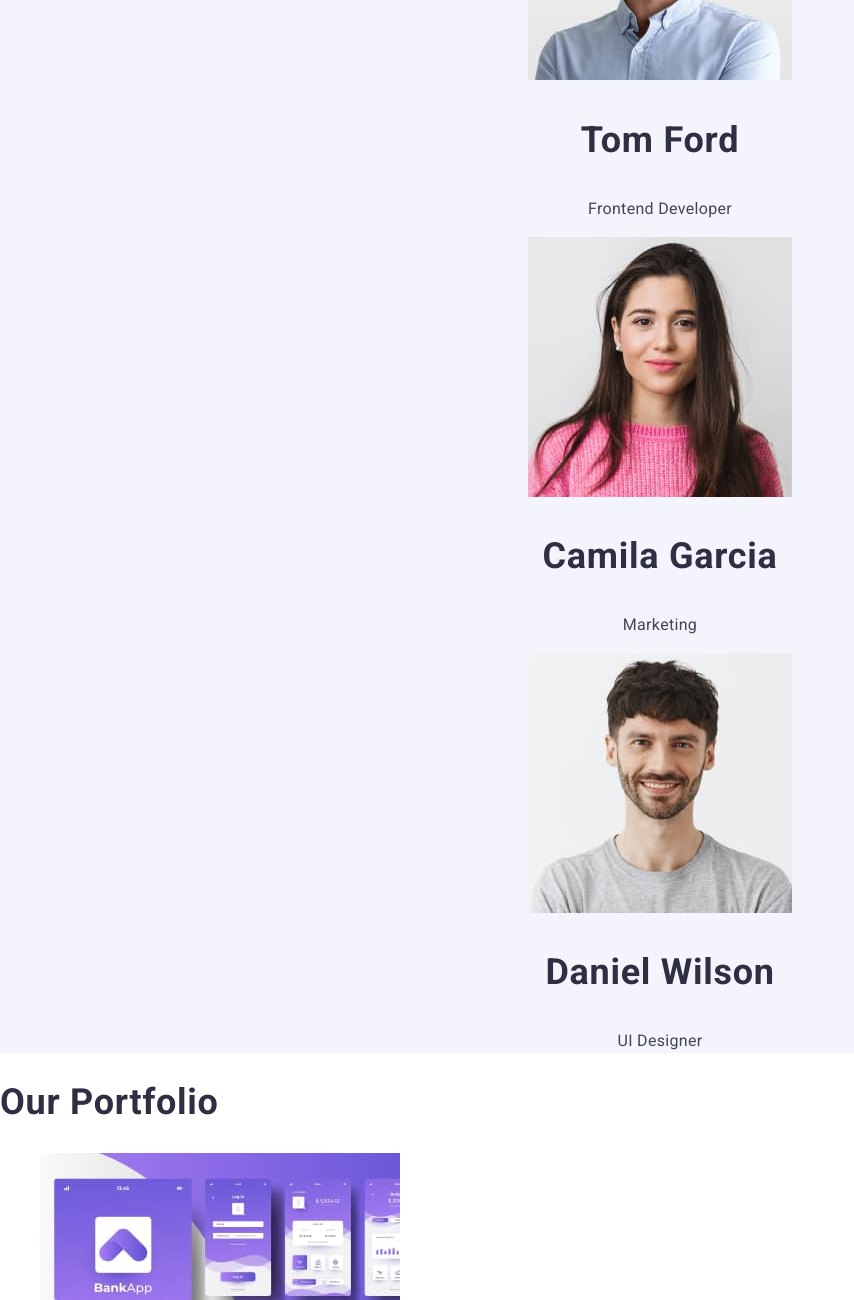
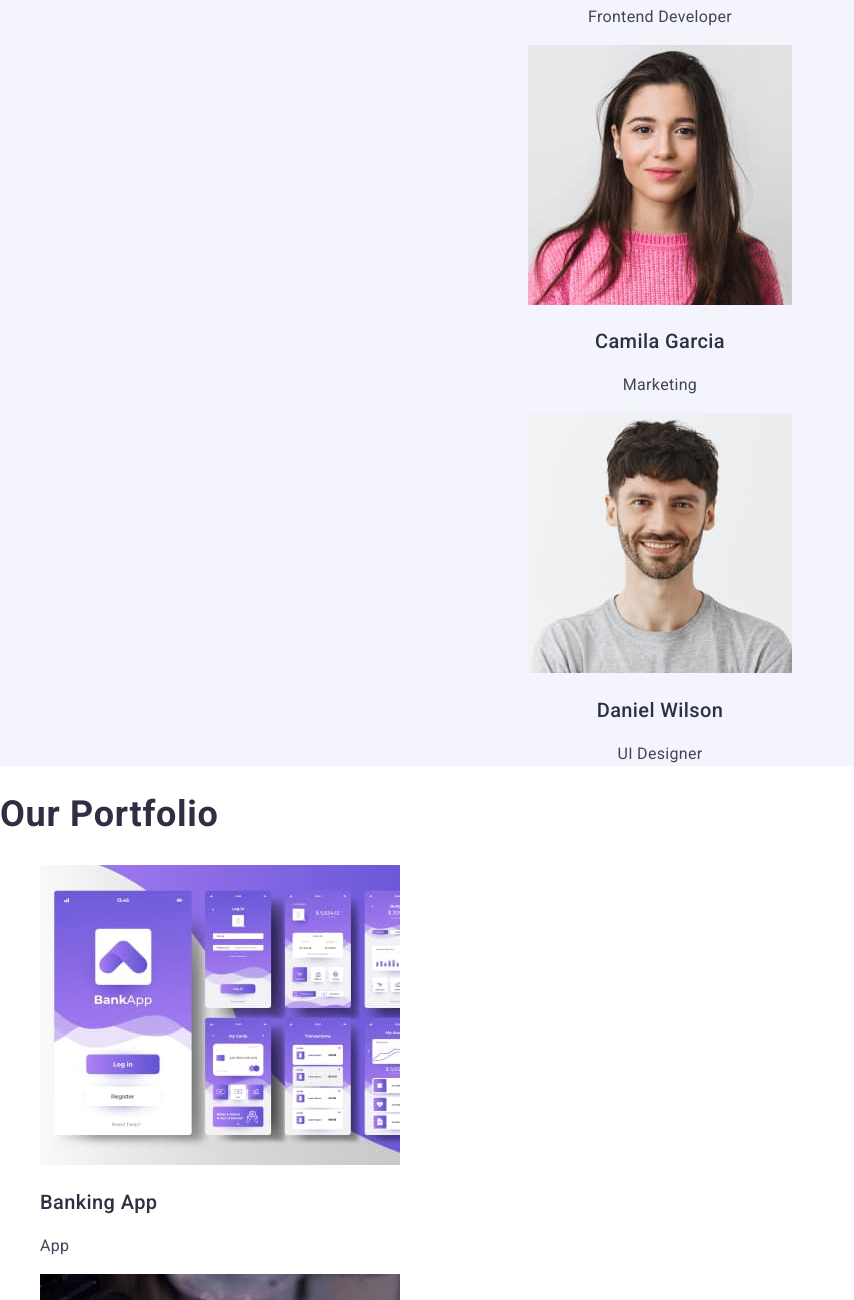
Before and after one commit to SofiiaPol/goit-markup-hw-02, a plain HTML site: page index.html in a window 1280 px wide. Shown: the part 1500-2800 px from the top of the page, without its empty margins (0-854 px from the left). Drawn offline with nearby package versions, Linux system fonts and the light colour scheme.

Commit message:
fixed errors

```diff
--- a/css/styles.css
+++ b/css/styles.css
@@ -150,6 +150,12 @@ p {
     background-color: #FFFFFF;
 }
 
+.portfolio-h {
+    font-weight: 500;
+    font-size: 20px;
+    line-height: 1.2;
+}
+
 .footer {
     background-color: #2E2F42;
     font-family: "Raleway", sans-serif;
--- a/index.html
+++ b/index.html
@@ -51,21 +51,21 @@
             </p>
           </li>
           <li>
-            <h3>Punctuality</h3>
+            <h3 class="features-discription">Punctuality</h3>
             <p class="features-p">
               Bring the key message to the brand's audience for the best price
               within the shortest possible time.
             </p>
           </li>
           <li>
-            <h3>Diligence</h3>
+            <h3 class="features-discription">Diligence</h3>
             <p class="features-p">
               Research and confirm brands that present the strongest digital
               growth opportunities and minimize risk.
             </p>
           </li>
           <li>
-            <h3>Technologies</h3>
+            <h3 class="features-discription">Technologies</h3>
             <p class="features-p">
               Design practice focused on digital experiences. We bring forth a
               deep passion for problem-solving.
@@ -84,18 +84,18 @@
           </li>
           <li>
             <img src="./images/img_02.jpg" width="264" alt="team card 2" />
-            <h3>Tom Ford</h3>
-            <p>Frontend Developer</p>
+            <h3 class="features-discription">Tom Ford</h3>
+            <p class="features-p">Frontend Developer</p>
           </li>
           <li>
             <img src="./images/img_03.jpg" width="264" alt="team card 3" />
-            <h3>Camila Garcia</h3>
-            <p>Marketing</p>
+            <h3 class="features-discription">Camila Garcia</h3>
+            <p class="features-p">Marketing</p>
           </li>
           <li>
             <img src="./images/img_04.jpg" width="264" alt="team card 4" />
-            <h3>Daniel Wilson</h3>
-            <p>UI Designer</p>
+            <h3 class="features-discription">Daniel Wilson</h3>
+            <p class="features-p">UI Designer</p>
           </li>
         </ul>
       </section>
@@ -104,7 +104,7 @@
         <ul>
           <li>
             <img src="./images/img_05.jpg" width="360" alt="card 1" />
-            <h3>Banking App</h3>
+            <h3 class="portfolio-h">Banking App</h3>
             <p>App</p>
           </li>
           <li>
@@ -115,7 +115,7 @@
           <li>
             <img src="./images/img_07.jpg" width="360" alt="card 3" />
             <h3>Meditation App</h3>
-            <p>App</p>
+            <p class="features-p">App</p>
           </li>
           <li>
             <img src="./images/img_08.jpg" width="360" alt="card 4" />
```
